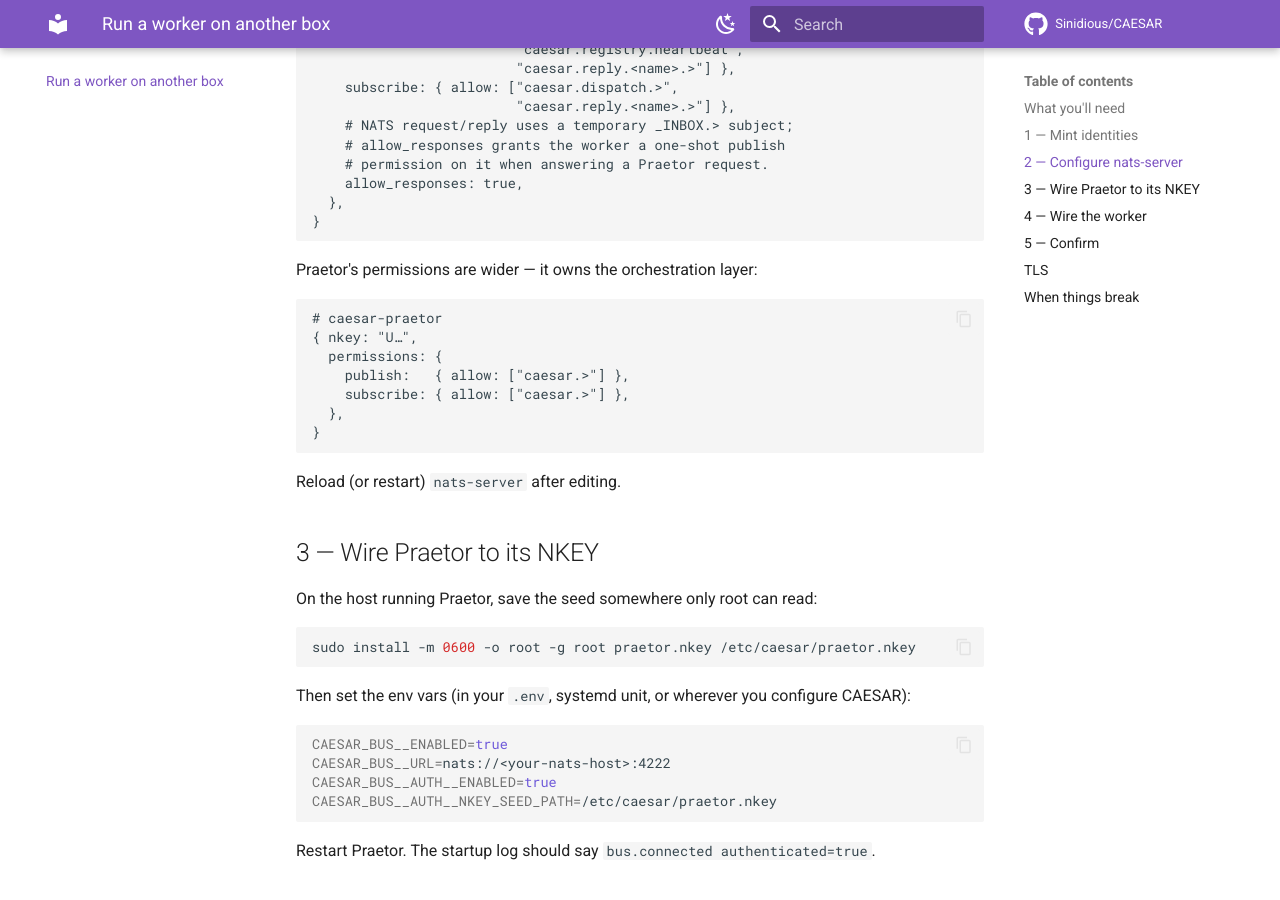
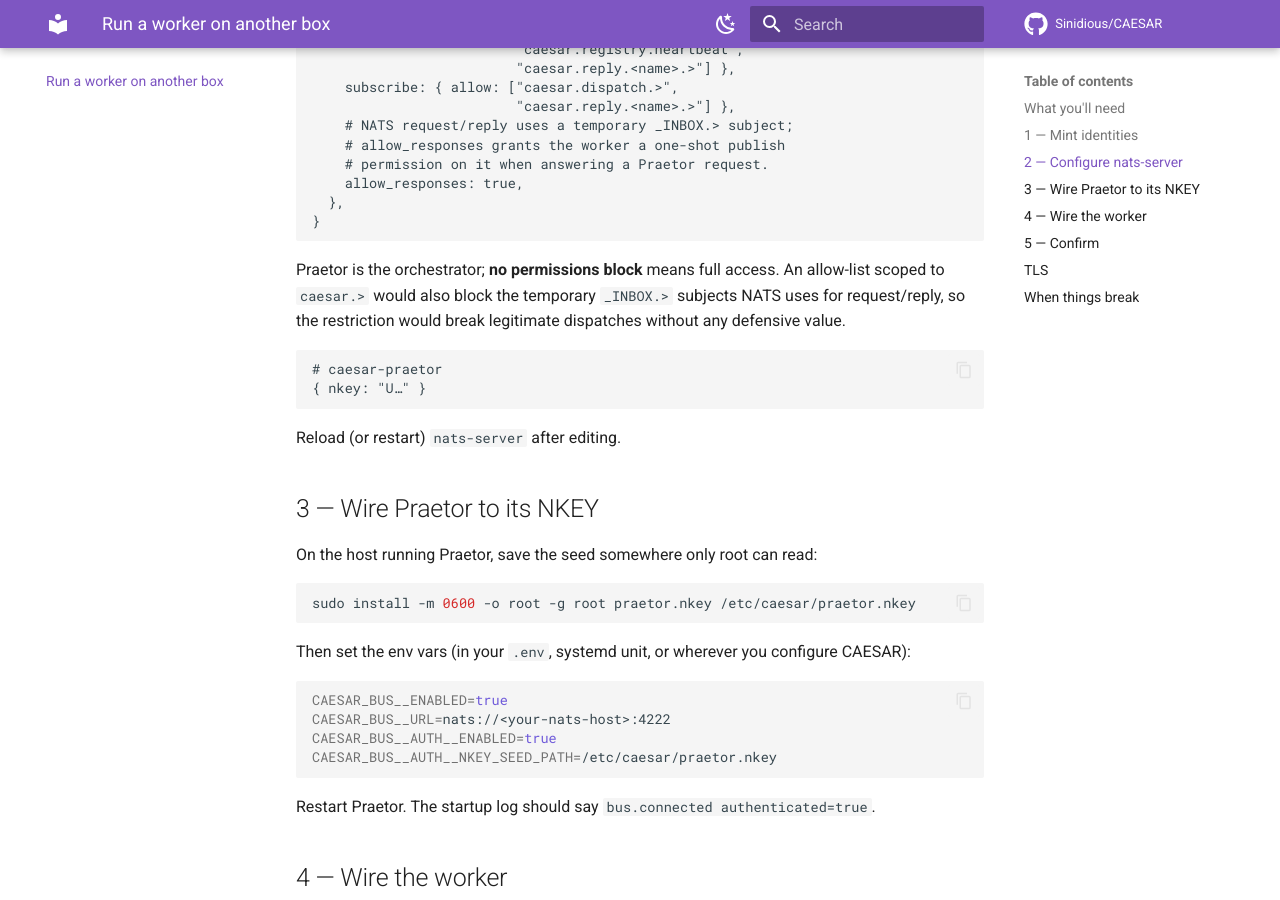
Before and after one commit to Sinidious/CAESAR, an MkDocs documentation site: the page built from docs/RUN-A-WORKER.md, in a window 1280 px wide and 900 px high, scrolled down 1337 px. Built offline with MkDocs 1.6.1 and Material for MkDocs 9.7.7, drawn with Linux system fonts in a browser that asks for light colours; comment, search, counter and statistics services are not loaded.

Commit message:
fix(legion): drop Praetor's allow-list — full access for the orchestrator
Third issue surfaced by CI: Praetor's permissions.subscribe was
scoped to caesar.>, which blocked its own request/reply _INBOX.>
subscriptions. test_worker_serves_a_dispatch_from_praetor timed
out because the worker COULD reply (allow_responses fixed that)
but Praetor couldn't subscribe to its own inbox.

NATS's idiom for an admin identity is to omit the permissions
block entirely. Praetor is the orchestrator; constraining it with
an allow-list serves no defensive purpose and breaks the
request/reply round-trip the rest of the design depends on.

- tests/fakebus.py: Praetor entry is just { nkey: ... } now
- examples/legion-multihost-nats.conf: same shape + comment
  explaining why
- docs/RUN-A-WORKER.md: Praetor snippet matches; explanatory
  paragraph names the _INBOX.> reason

````diff
--- a/docs/RUN-A-WORKER.md
+++ b/docs/RUN-A-WORKER.md
@@ -64,16 +64,15 @@ human-friendly worker label goes in a comment above each entry:
 }
 ```
 
-Praetor's permissions are wider — it owns the orchestration layer:
+Praetor is the orchestrator; **no permissions block** means full
+access. An allow-list scoped to `caesar.>` would also block the
+temporary `_INBOX.>` subjects NATS uses for request/reply, so the
+restriction would break legitimate dispatches without any
+defensive value.
 
 ```hocon
 # caesar-praetor
-{ nkey: "U…",
-  permissions: {
-    publish:   { allow: ["caesar.>"] },
-    subscribe: { allow: ["caesar.>"] },
-  },
-}
+{ nkey: "U…" }
 ```
 
 Reload (or restart) `nats-server` after editing.
````
Also changed, not shown: 2 other files.
